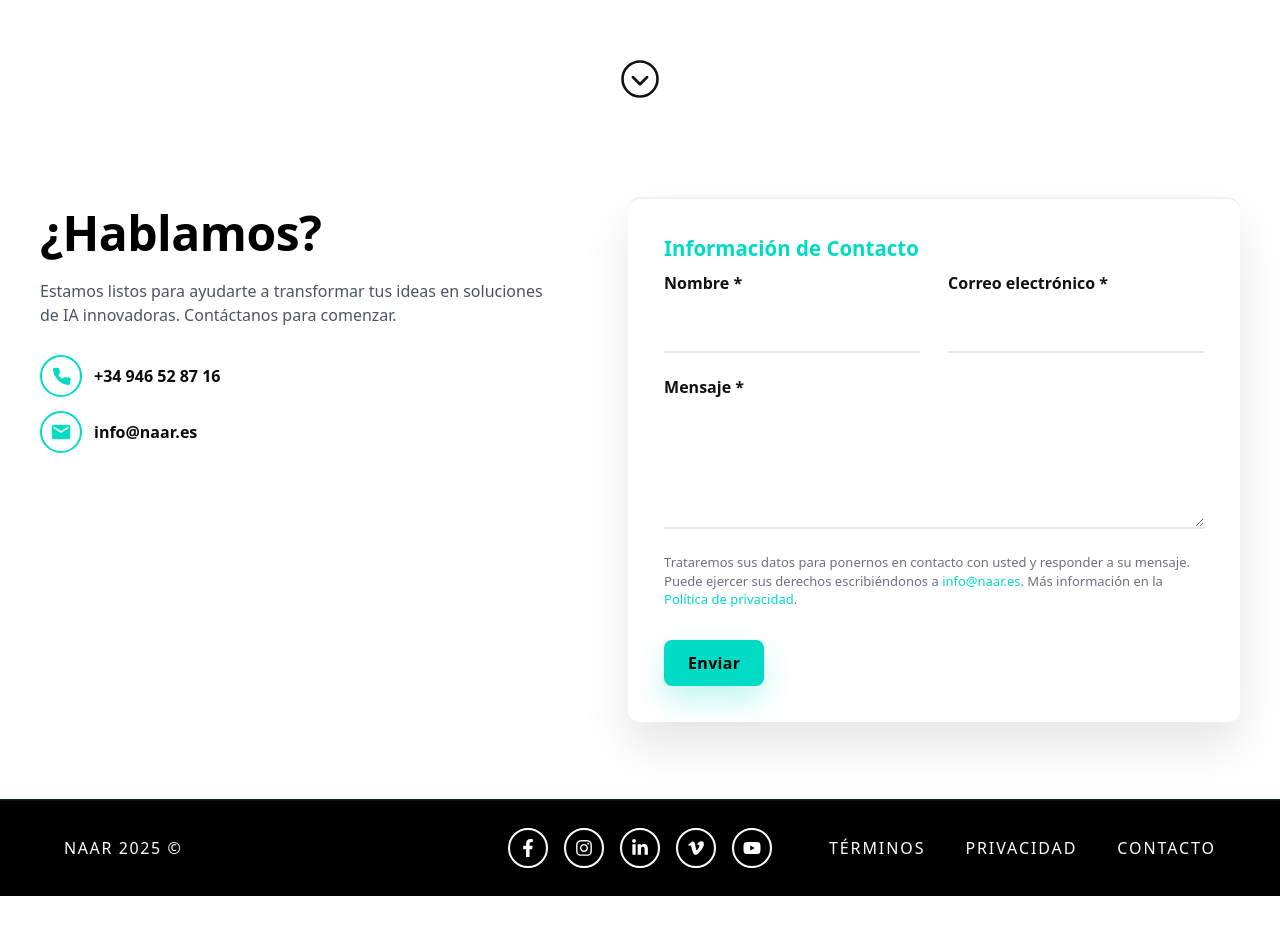
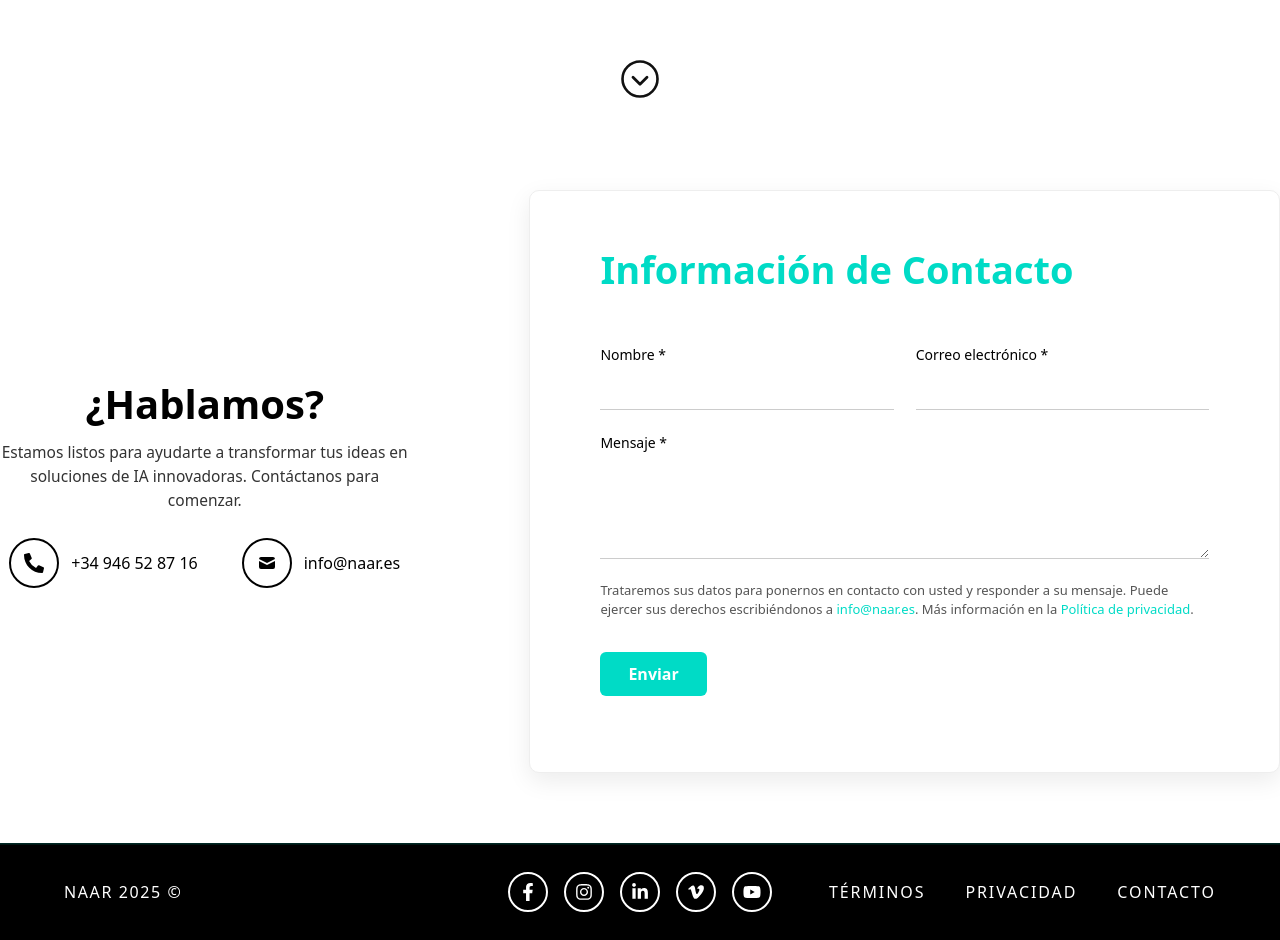
Before and after one commit to robertofdzb10/NAAR-AI-WEB, a React (Vite) app: page / in a window 1280 px wide. Shown: the part 2925-3865 px from the top of the page. Before the commit the page ends 3821 px from the top, so only its background shows below. Built offline with nearby package versions, Linux system fonts and the light colour scheme.

Commit message:
Contact section, fully developed

```diff
--- a/src/index.css
+++ b/src/index.css
@@ -7,6 +7,7 @@ html, body, #root {
   margin: 0;
   padding: 0;
   width: 100%;
+  height: 100%;
 }
 
 :root { --nav-h: 96px; }             /* desktop */
@@ -46,6 +47,7 @@ html {
   --color-background: #0a0a0a;
   --color-foreground: #f8fafc;
   --font-heading: "Montserrat", ui-sans-serif, system-ui, -apple-system, "Segoe UI", Roboto, "Helvetica Neue", Arial, "Noto Sans", "Apple Color Emoji","Segoe UI Emoji","Segoe UI Symbol";
+  --footer-h: 96px;  /* alto del footer */
 }
 
 /* ────────────────────────────────
@@ -108,6 +110,10 @@ html {
   border-top: 1px solid rgba(0, 219, 198, 0.18);
   box-shadow: inset 0 1px 0 rgba(0, 219, 198, 0.1);
   width: 100%;
+
+  min-height: var(--footer-h);
+  display: grid;
+  align-items: center;
 }
 
 .footer-inner {
@@ -1033,149 +1039,211 @@ html {
 }
 
 
-/* ===== CONTACT ===== */
-.contact{
-  position: relative;
+/* ────────────────────────────────
+   CONTACTO (versión consolidada)
+──────────────────────────────────*/
+:root { --footer-h: 96px; }
+
+.contact {
+  min-height: calc(100svh - var(--nav-h) - var(--footer-h));
+  box-sizing: border-box;
+  display: grid;
+  align-items: center;
   background: #fff;
-  padding: clamp(48px, 6vw, 90px) 0;
+  padding: clamp(40px, 6vw, 70px) 0;
 }
-.contact-inner{
-  max-width: 1280px;
-  margin: 0 auto;
-  padding: 0 clamp(20px, 5vw, 40px);
-  display: grid;
-  grid-template-columns: 1fr 1.15fr;
-  gap: clamp(24px, 5vw, 56px);
-  align-items: start;
+@supports not (height: 100svh) {
+  .contact { min-height: calc(100vh - var(--nav-h) - var(--footer-h)); }
 }
 
-/* Left */
-.contact-title{
+/* Layout general */
+.contact-inner {
+  max-width: 1440px;                 /* ← menos ancho total */
+  margin: 0 auto;
+  display: grid;
+  grid-template-columns: 0.6fr 1.1fr;/* ← derecha NO tan grande */
+  gap: clamp(120px, 8vw, 180px);    /* ← más espacio entre bloques */
+  align-items: center;
+}
+
+/* ───────── IZQUIERDA ───────── */
+.contact-left {
+  text-align: center;
+  display: flex;
+  flex-direction: column;
+  align-items: center;
+  gap: 26px;
+  max-width: 560px;                     /* tope para que no “crezca” */
+  justify-self: center;                 /* mantiene el centrado visual */
+}
+
+/* Título + texto como bloque con gap propio */
+.contact-head {
+  display: flex;
+  flex-direction: column;
+  row-gap: 6px;                      /* ← controla SOLO el hueco h2↔p */
+  align-items: center;
+}
+.contact-head h2 {
+  margin: 0;
   font-family: var(--font-heading);
-  font-weight: 800;
-  font-size: clamp(32px, 4.4vw, 48px);
-  letter-spacing: -0.01em;
-  margin: 0 0 10px;
+  font-weight: 700;
+  font-size: clamp(32px, 3.8vw, 40px);
 }
-.contact-lead{
-  color: #4b5563;
-  max-width: 56ch;
-  margin: 0 0 28px;
+.contact-head p {
+  margin: 0;
+  max-width: 580px;
+  color: #333;
+  font-size: 15.5px;
+  line-height: 1.55;
 }
-.contact-chips{
-  display: grid;
-  grid-auto-rows: min-content;
-  gap: 14px;
+
+/* CTA: teléfono + email */
+.contact-cta {
+  list-style: none;
   padding: 0;
   margin: 0;
-  list-style: none;
+  display: grid;
+  grid-auto-flow: column;
+  gap: 44px;
+  align-items: center;
+  justify-content: center;
 }
-.chip{
-  display: inline-flex;
+
+.contact-icon {
+  display: flex;
   align-items: center;
   gap: 12px;
-  font-weight: 600;
+  color: #000;
+  font-size: 16px;
+  font-weight: 450;
+  cursor: pointer;
+  transition: color 0.3s ease;
 }
-.chip a{ color:#0b0b0b; text-decoration: none; }
-.chip a:hover{ color: var(--color-secondary); }
-.chip-icon{
-  width: 42px; height: 42px;
+
+.contact-icon .icon {
+  width: 50px;
+  height: 50px;
   border-radius: 50%;
-  display: grid; place-items:center;
-  border: 2px solid currentColor;
+  border: 2px solid #000;
+  display: flex;
+  align-items: center;
+  justify-content: center;
+  font-size: 20px;
+  color: #000;
+  transition: all 0.3s ease;
+}
+
+.contact-icon:hover {
   color: var(--color-secondary);
 }
-.chip-icon svg{ width: 22px; height: 22px; }
 
-/* Card */
-.contact-card{
-  position: relative;
-  background: #fff;
-  border-radius: 12px;
-  padding: clamp(22px, 3.4vw, 36px);
-  box-shadow:
-    0 24px 48px rgba(0,0,0,.10),
-    0 2px 0 rgba(0,0,0,.06) inset;
-  /* sombra proyectada */
-}
-.contact-card::after{
-  content:"";
-  position:absolute; left: 18px; right: 18px; bottom: -14px; height: 14px;
-  filter: blur(10px); opacity: .35;
-  background: linear-gradient(to bottom, rgba(0,0,0,.24), rgba(0,0,0,0));
-  z-index: -1;
+.contact-icon:hover .icon {
+  border-color: var(--color-secondary);
+  color: var(--color-secondary);
+  box-shadow: 0 0 8px rgba(0, 219, 198, 0.4);
 }
 
-.card-title{
-  font-family: var(--font-heading);
-  font-weight: 700;
-  color: var(--color-secondary);
-  font-size: clamp(18px, 1.6vw, 22px);
-  margin: 0 0 8px;
+.contact-icon:hover .label { font-weight: 500; }
+
+/* ───────── DERECHA ───────── */
+.contact-right {
+  max-width: 820px;                     /* ← controla ancho del formulario */
+  width: 100%;
+  justify-self: start;                  /* evita que se centre/estire */
+  background: #fff;
+  box-shadow: 0 8px 24px rgba(0,0,0,.08);
+  border: 1px solid #eee;
+  border-radius: 10px;
+  display: flex;
+  flex-direction: column;
+  justify-content: center;     /* centra verticalmente */
+  padding:  clamp(40px, 6vw, 40px) clamp(40px, 6vw, 70px); /* controla aire lateral */
+  min-height: 550px;           /* mantiene el tamaño del bloque */
 }
 
-/* Form */
-.contact-form{
-  display: grid;
-  grid-template-columns: 1fr 1fr;
-  gap: 22px clamp(18px, 2.6vw, 28px);
+.contact-right h3 {
+  color: var(--color-secondary);
+  font-size: 38px;                   /* ← un pelín menor */
+  font-weight: 700;
+  margin: 10px 0 10px 0;
 }
-.field{ display: grid; gap: 10px; }
-.field span{
+
+/* Formulario */
+.contact-form {
+  display: flex;
+  flex-direction: column;
+  gap: 22px;
+  justify-content: space-between; /* distribuye arriba y abajo */
+  height: 100%;                   /* ocupa toda la altura del card */
+  padding: 36px 0;                /* controla aire interno arriba y abajo */
+}
+
+.form-row { display: flex; gap: 22px; }
+.form-group {
+  flex: 1;
+  display: flex;
+  flex-direction: column;
+  gap: 6px;
+}
+.form-group label { font-size: 14px; font-weight: 500; }
+.form-group input,
+.form-group textarea {
+  border: none;
+  border-bottom: 1px solid #ccc;
+  padding: 8px 0;
+  font-size: 15px;
+  outline: none;
+  transition: border-color .25s ease;
+}
+.form-group input:focus,
+.form-group textarea:focus { border-color: var(--color-secondary); }
+.form-group textarea { resize: vertical; min-height: 100px; }
+
+.form-privacy {
+  font-size: 13px;
+  color: #555;
+  line-height: 1.4;
+  margin: 0;
+  margin-top: auto;  /* empuja el botón hacia abajo */
+  margin-bottom: 12px;
+}
+
+.form-privacy a { color: var(--color-secondary); text-decoration: none; }
+.form-privacy a:hover { text-decoration: underline; }
+
+/* Botón */
+.contact-btn {
+  background: var(--color-secondary);
+  color: #fff;
+  border: none;
+  padding: 10px 28px;
+  border-radius: 6px;
+  font-size: 16px;
   font-weight: 600;
-  color: #111;
+  align-self: flex-start;
+  cursor: pointer;
+  transition: transform .15s ease, filter .2s ease, background-color .2s ease;
 }
-.field input,
-.field textarea{
-  border: 0;
-  border-bottom: 2px solid #e2e8f0;
-  padding: 12px 0 10px;
-  font: inherit;
-  background: transparent;
-  outline: none;
-  transition: border-color .2s ease, box-shadow .2s ease;
+.contact-btn:hover {
+  background: #00c0ae;
+  transform: translateY(-1px);
 }
-.field input:focus,
-.field textarea:focus{
-  border-color: var(--color-secondary);
-  box-shadow: 0 2px 0 0 var(--color-secondary);
+
+/* ───────── RESPONSIVE ───────── */
+@media (max-width: 980px) {
+  .contact-inner {
+    max-width: 980px;
+    grid-template-columns: 1fr;
+    gap: 48px;
+  }
+  .contact-cta {
+    grid-auto-flow: row;
+    gap: 18px;
+  }
+  .contact-btn { align-self: center; }
 }
-.field--textarea{ grid-column: 1 / -1; }
 
-.gdpr{
-  grid-column: 1 / -1;
-  font-size: 13px;
-  color: #6b7280;
-  line-height: 1.4;
-  margin: 2px 0 6px;
-}
-.gdpr a{ color: var(--color-secondary); text-decoration: none; }
-.gdpr a:hover{ text-decoration: underline; }
-
-.btn-submit{
-  justify-self: start;
-  margin-top: 4px;
-  min-height: 46px;
-  padding: 10px 24px;
-  border-radius: 8px;
-  background: var(--color-secondary);
-  color: #000;
-  font-weight: 800;
-  letter-spacing: .02em;
-  border: none;
-  cursor: pointer;
-  box-shadow: 0 14px 30px rgba(0,219,198,.25);
-  transition: transform .15s ease, filter .15s ease;
-}
-.btn-submit:hover{ transform: translateY(-1px); filter: brightness(1.07); }
-
-/* Responsive */
-@media (max-width: 980px){
-  .contact-inner{ grid-template-columns: 1fr; }
-  .contact-left{ order: 0; }
-  .contact-card{ order: 1; }
-  .contact-form{ grid-template-columns: 1fr; }
-}
 
 
 /* --------------------------------------------------------------------------- */
--- a/src/sections/Contact.jsx
+++ b/src/sections/Contact.jsx
@@ -1,61 +1,64 @@
+import { FaPhoneAlt } from "react-icons/fa";
+import { HiMail } from "react-icons/hi";
+
 export default function Contact() {
   return (
-    <section id="contacto" className="contact">
+    <section id="contacto" className="contact" aria-label="Contacto">
       <div className="contact-inner">
-        {/* Lado Izquierdo */}
+        {/* ───── Izquierda ───── */}
         <div className="contact-left">
-          <h2 className="contact-title">¿Hablamos?</h2>
-          <p className="contact-lead">
-            Estamos listos para ayudarte a transformar tus ideas en soluciones de IA innovadoras.
-            Contáctanos para comenzar.
-          </p>
+          <div className="contact-head">
+            <h2>¿Hablamos?</h2>
+            <p>
+              Estamos listos para ayudarte a transformar tus ideas en
+              soluciones de IA innovadoras. Contáctanos para comenzar.
+            </p>
+          </div>
 
-          <ul className="contact-chips" aria-label="Datos de contacto">
-            <li className="chip">
-              <span className="chip-icon" aria-hidden="true">
-                {/* phone */}
-                <svg viewBox="0 0 24 24"><path d="M22 16.92v3a2 2 0 0 1-2.18 2A19.79 19.79 0 0 1 3.11 5.18 2 2 0 0 1 5.1 3h3a2 2 0 0 1 2 1.72c.12.89.31 1.76.57 2.6a2 2 0 0 1-.45 2.11L9.1 10.91a16 16 0 0 0 4 4l1.48-1.13a2 2 0 0 1 2.11-.45c.84.26 1.71.45 2.6.57A2 2 0 0 1 22 16.92Z" fill="currentColor"/></svg>
-              </span>
-              <a href="tel:+34946528716">+34 946 52 87 16</a>
+          <ul className="contact-cta" aria-label="Formas de contacto rápido">
+            <li>
+              <a className="contact-icon" href="tel:+34946528716">
+                <span className="icon" aria-hidden="true"><FaPhoneAlt /></span>
+                <span className="label">+34 946 52 87 16</span>
+              </a>
             </li>
-            <li className="chip">
-              <span className="chip-icon" aria-hidden="true">
-                {/* mail */}
-                <svg viewBox="0 0 24 24"><path d="M20 4H4a2 2 0 0 0-2 2v12a2 2 0 0 0 2 2h16a2
-                 2 0 0 0 2-2V6a2 2 0 0 0-2-2Zm0 4-8 5L4 8V6l8 5 8-5Z" fill="currentColor"/></svg>
-              </span>
-              <a href="mailto:info@naar.es">info@naar.es</a>
+            <li>
+              <a className="contact-icon" href="mailto:info@naar.es">
+                <span className="icon" aria-hidden="true"><HiMail /></span>
+                <span className="label">info@naar.es</span>
+              </a>
             </li>
           </ul>
         </div>
 
-        {/* Tarjeta del formulario */}
-        <div className="contact-card" role="form" aria-label="Formulario de contacto">
-          <h3 className="card-title">Información de Contacto</h3>
+        {/* ───── Derecha (formulario) ───── */}
+        <div className="contact-right" role="form" aria-labelledby="contact-title">
+          <h3 id="contact-title">Información de Contacto</h3>
 
-          <form className="contact-form" onSubmit={(e)=>e.preventDefault()}>
-            <label className="field">
-              <span>Nombre *</span>
-              <input type="text" name="name" required />
-            </label>
+          <form className="contact-form" onSubmit={(e) => e.preventDefault()}>
+            <div className="form-row">
+              <div className="form-group">
+                <label htmlFor="name">Nombre *</label>
+                <input id="name" type="text" required />
+              </div>
+              <div className="form-group">
+                <label htmlFor="email">Correo electrónico *</label>
+                <input id="email" type="email" required />
+              </div>
+            </div>
 
-            <label className="field">
-              <span>Correo electrónico *</span>
-              <input type="email" name="email" required />
-            </label>
+            <div className="form-group">
+              <label htmlFor="msg">Mensaje *</label>
+              <textarea id="msg" required></textarea>
+            </div>
 
-            <label className="field field--textarea">
-              <span>Mensaje *</span>
-              <textarea name="message" rows="4" required />
-            </label>
-
-            <p className="gdpr">
-              Trataremos sus datos para ponernos en contacto con usted y responder a su
-              mensaje. Puede ejercer sus derechos escribiéndonos a <a href="mailto:info@naar.es">info@naar.es</a>.
-              Más información en la <a href="/privacidad">Política de privacidad</a>.
+            <p className="form-privacy">
+              Trataremos sus datos para ponernos en contacto con usted y responder a su mensaje.
+              Puede ejercer sus derechos escribiéndonos a <a href="mailto:info@naar.es">info@naar.es</a>.
+              Más información en la <a href="#">Política de privacidad</a>.
             </p>
 
-            <button className="btn-submit" type="submit">Enviar</button>
+            <button type="submit" className="contact-btn">Enviar</button>
           </form>
         </div>
       </div>
```
